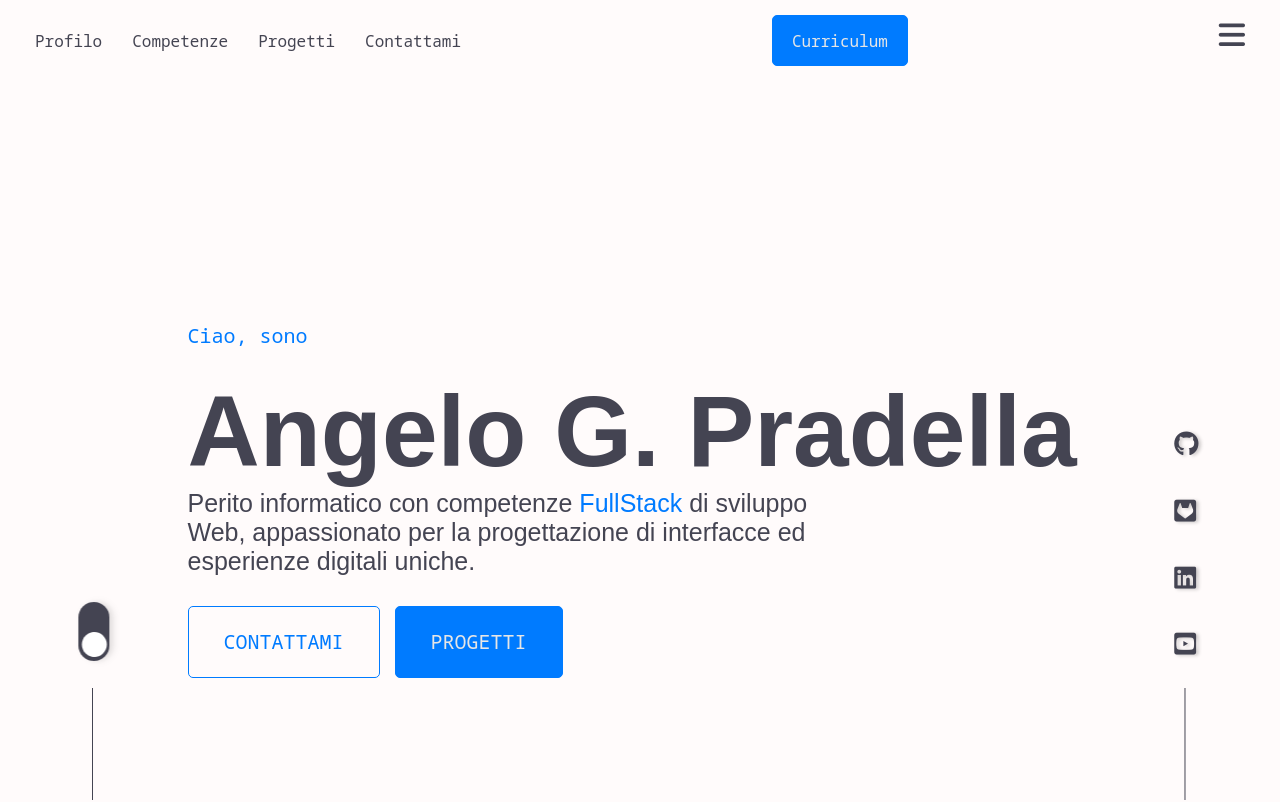
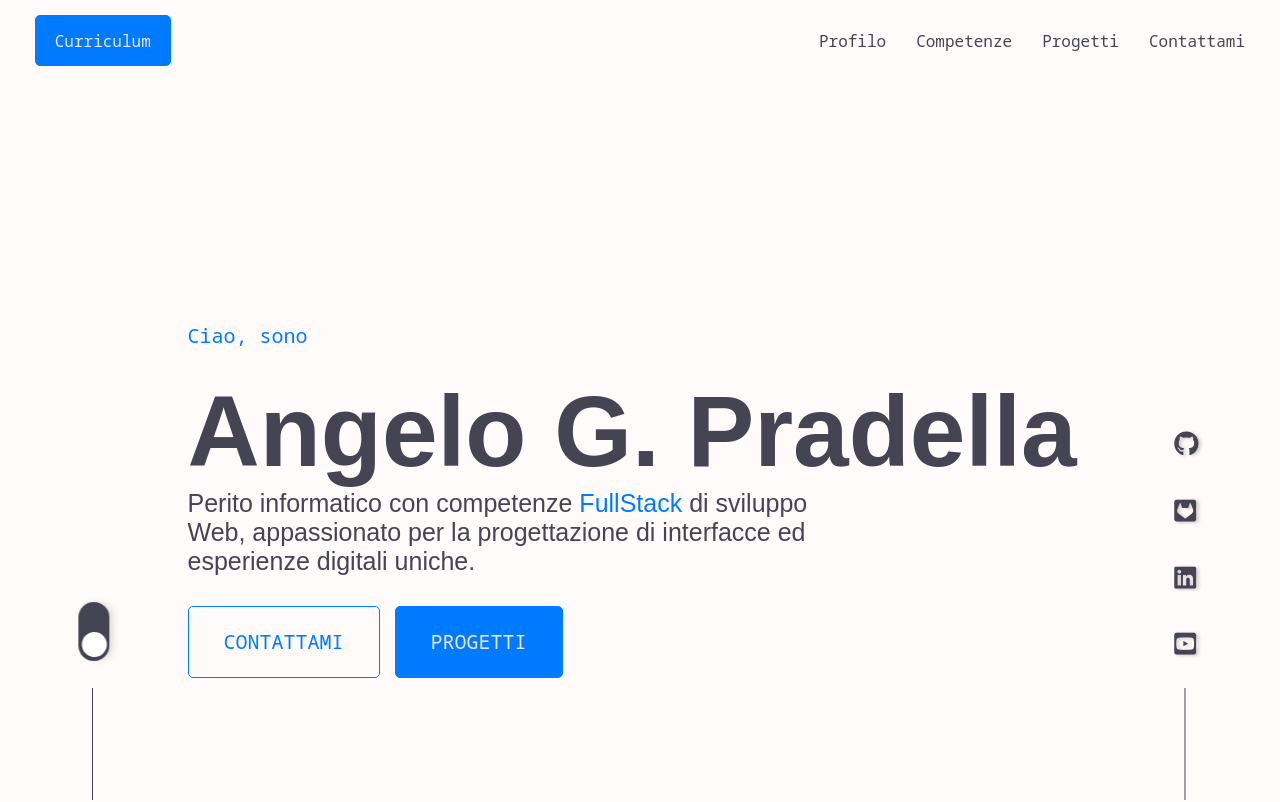
Before and after one commit to angeloPradella-github/portfolio-v1, a React (Vite) app: page / in a window 1280 px wide. Shown: the top 802 px of the page. Built offline with nearby package versions, Linux system fonts and the light colour scheme; some icons are missing; a web font is replaced by a local one.

Commit message:
navbar punto solido

```diff
--- a/src/components/Navbar.jsx
+++ b/src/components/Navbar.jsx
@@ -6,6 +6,7 @@ export default function Navbar() {
   const prevScrollPosRef = useRef(0);
   const [visible, setVisible] = useState(true);
   const [bg, setBg] = useState(false);
+  const [mobile, setMobile] = useState(false);
 
   const isMdOrLarger = useMediaQuery({ minWidth: 1023 });
 
@@ -40,10 +41,13 @@ export default function Navbar() {
           ? `nav-desktop ${bg ? "bg-nav" : "bg-transparent"} ${
               visible ? "animate-navbar-down" : "animate-navbar-up"
             }`
-          : "nav-mobile items-center"
+          : "nav-mobile items-center flex-wrap"
       }`}
     >
-      <div id="navList" className="flex gap-6 items-center disappear">
+      <div
+        id="navList"
+        className="flex flex-col lg:flex-row lg:gap-6 items-center w-full order-3 lg:order-0 lg:w-auto"
+      >
         <a className="" href="">
           <li className="list-none underline-hover fw-b-bold">Profilo</li>
         </a>
@@ -61,7 +65,7 @@ export default function Navbar() {
         Curriculum
       </a>
       {/* Hamburger Menu */}
-      <i className="fa-solid fa-bars text-2xl clr-neutral"></i>
+      <i className="fa-solid fa-bars text-2xl clr-neutral cursor-pointer lg:hidden"></i>
     </nav>
   );
 }
--- a/src/css/app.css
+++ b/src/css/app.css
@@ -330,7 +330,7 @@ button {
   backdrop-filter: blur(5.5px);
   -webkit-backdrop-filter: blur(5.9px);
   outline: 1px solid rgba(255, 255, 255, 0.4);
-  width: 60%;
+  width: 60% !important;
   border-radius: 4px;
   top: 15px;
   z-index: 2;
```
